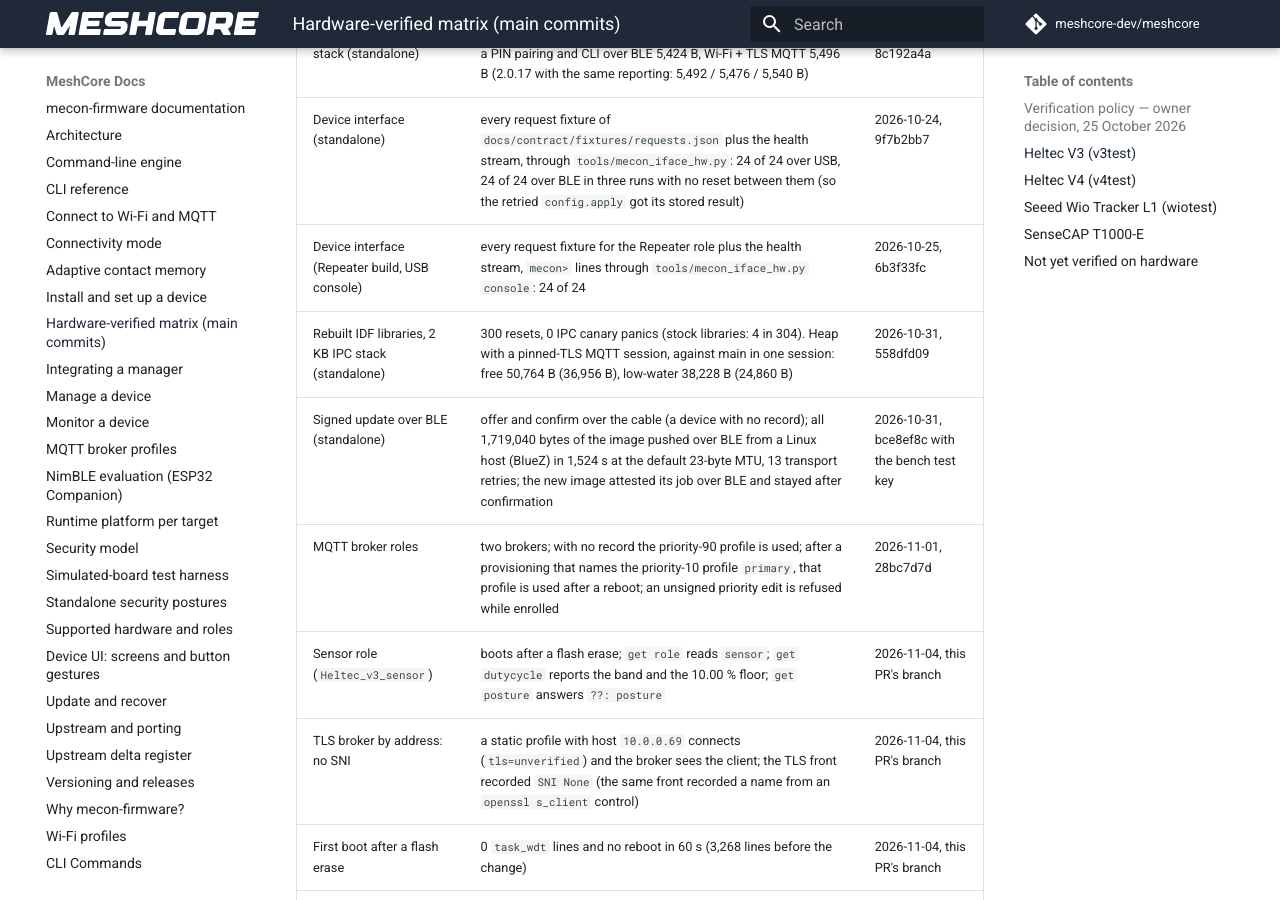
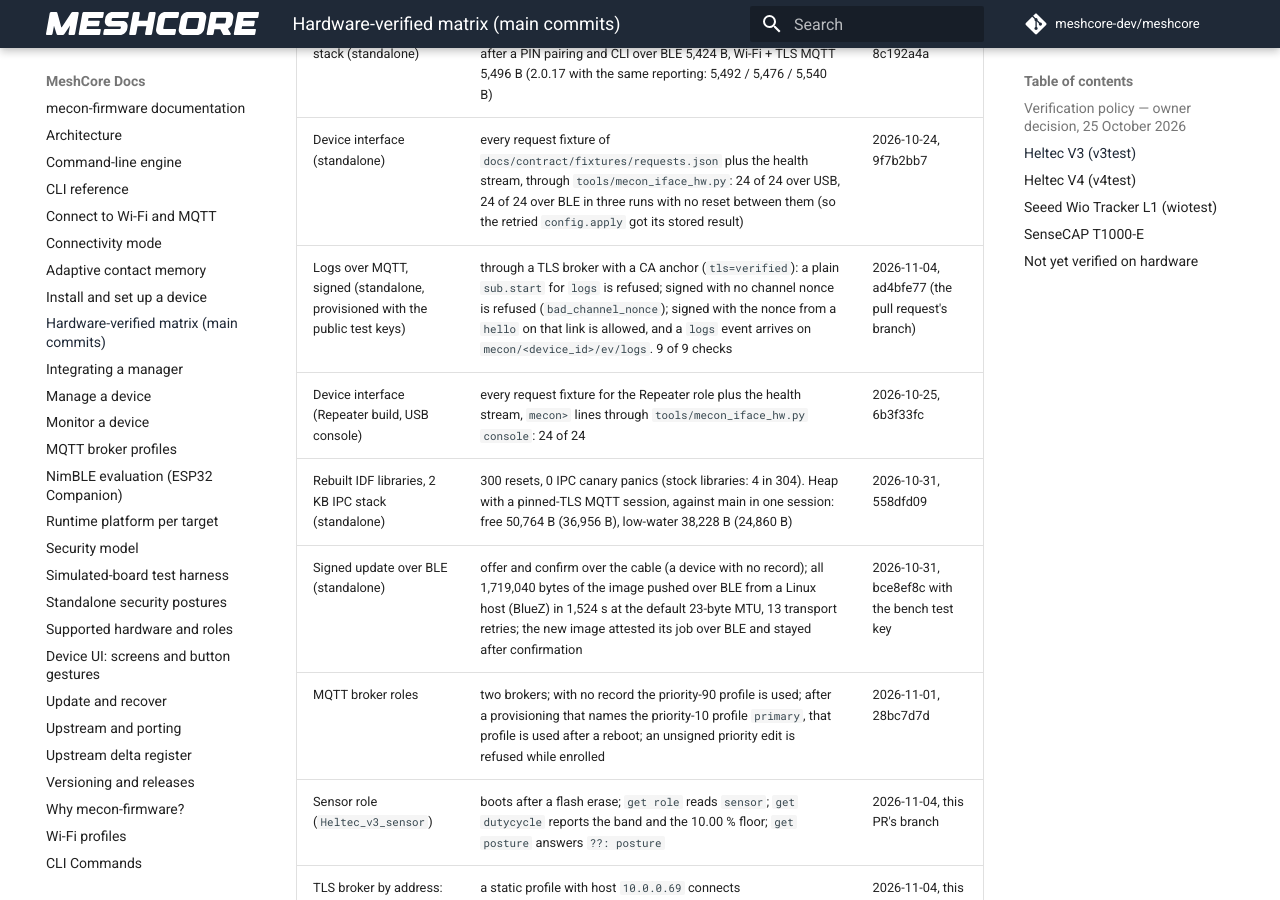
Before and after one commit to hoejriis/mecon-firmware, an MkDocs documentation site: the page built from docs/HARDWARE_VERIFIED.md, in a window 1280 px wide and 900 px high, scrolled down 3019 px. Built offline with MkDocs 1.6.1 and Material for MkDocs 9.7.7, drawn with Linux system fonts in a browser that asks for light colours; comment, search, counter and statistics services are not loaded.

Commit message:
Hardware evidence: signed logs over a verified broker on a Heltec V3
Run on v3test from this branch's build, so the row names that commit rather
than a main commit.

Co-Authored-By: Claude Opus 5.5 (1M context) <noreply@anthropic.com>

```diff
--- a/docs/HARDWARE_VERIFIED.md
+++ b/docs/HARDWARE_VERIFIED.md
@@ -47,6 +47,7 @@ broker host (throwaway TLS brokers) and USB host. Dates are UTC; builds are the
 | ESP-IDF 5.3: battery reading | 4,226 mV (4,244 mV on 2.0.17 the same hour) | 2026-10-24, 114feab6 |
 | ESP-IDF 5.3: loop task stack (standalone) | least free since boot (`loop_stack_free`): BLE idle 5,472 B, after a PIN pairing and CLI over BLE 5,424 B, Wi-Fi + TLS MQTT 5,496 B (2.0.17 with the same reporting: 5,492 / 5,476 / 5,540 B) | 2026-10-24, 8c192a4a |
 | Device interface (standalone) | every request fixture of `docs/contract/fixtures/requests.json` plus the health stream, through `tools/mecon_iface_hw.py`: 24 of 24 over USB, 24 of 24 over BLE in three runs with no reset between them (so the retried `config.apply` got its stored result) | 2026-10-24, 9f7b2bb7 |
+| Logs over MQTT, signed (standalone, provisioned with the public test keys) | through a TLS broker with a CA anchor (`tls=verified`): a plain `sub.start` for `logs` is refused; signed with no channel nonce is refused (`bad_channel_nonce`); signed with the nonce from a `hello` on that link is allowed, and a `logs` event arrives on `mecon/<device_id>/ev/logs`. 9 of 9 checks | 2026-11-04, ad4bfe77 (the pull request's branch) |
 | Device interface (Repeater build, USB console) | every request fixture for the Repeater role plus the health stream, `mecon> ` lines through `tools/mecon_iface_hw.py console`: 24 of 24 | 2026-10-25, 6b3f33fc |
 | Rebuilt IDF libraries, 2 KB IPC stack (standalone) | 300 resets, 0 IPC canary panics (stock libraries: 4 in 304). Heap with a pinned-TLS MQTT session, against main in one session: free 50,764 B (36,956 B), low-water 38,228 B (24,860 B) | 2026-10-31, 558dfd09 |
 | Signed update over BLE (standalone) | offer and confirm over the cable (a device with no record); all 1,719,040 bytes of the image pushed over BLE from a Linux host (BlueZ) in 1,524 s at the default 23-byte MTU, 13 transport retries; the new image attested its job over BLE and stayed after confirmation | 2026-10-31, bce8ef8c with the bench test key |
```
